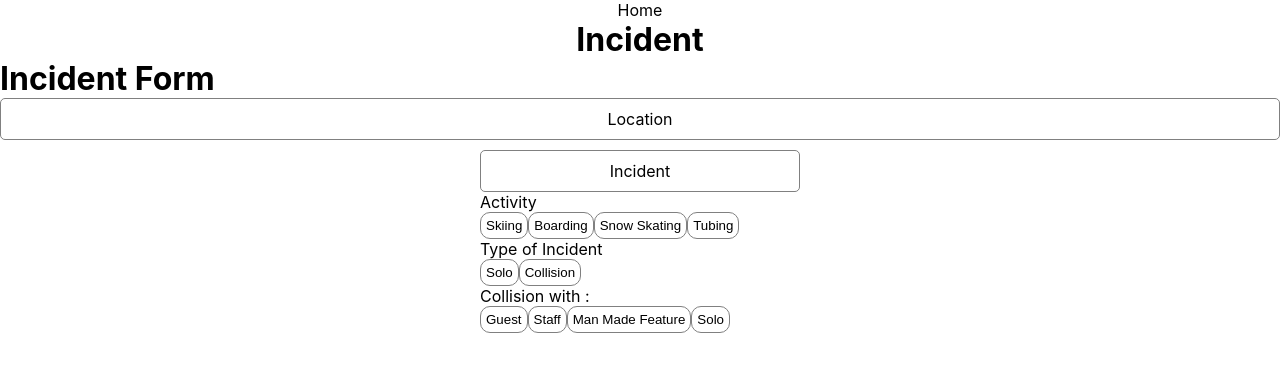
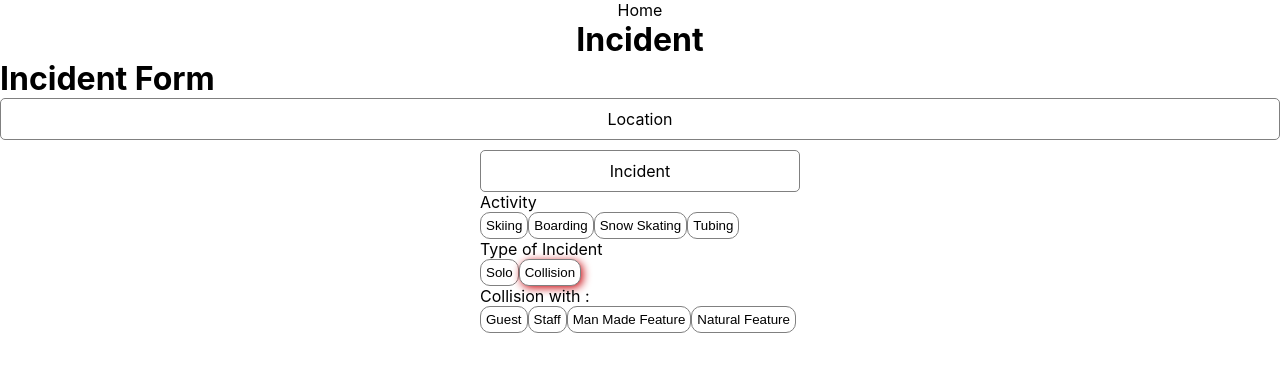
Before and after one commit to BenJensen2/Mountain-Management, a React (Create React App) app in the folder client/: page /incident in a window 1280 px wide. Both pictures are taken after a click on the button "Collision". Shown: the top 372 px of the page. Built offline with nearby package versions, Linux system fonts and the light colour scheme.

Commit message:
Multiple Select Buttons Finished

```diff
--- a/client/src/Components/Forms/IncidentForm.css
+++ b/client/src/Components/Forms/IncidentForm.css
@@ -24,17 +24,3 @@
   display: flex;
   justify-content: left;
 }
-
-.selector-button{
-  outline: none;
-  display: inline-block;
-  padding: 5px;
-  text-align: center;
-  border: 1px solid gray;
-  border-radius: 10px;
-  background-color: white;
-}
-
-.button-selected{
-  box-shadow: 2px 2px 8px #C90A11;
-}
--- a/client/src/Components/Forms/IncidentForm.jsx
+++ b/client/src/Components/Forms/IncidentForm.jsx
@@ -1,43 +1,14 @@
 import React, { useState } from 'react';
 import './IncidentForm.css'
-import SelectButtons from '../SelectButtons'
+import SingleSelectButtons from '../SingleSelectButtons'
+import MultipleSelectButtons from '../MultipleSelectButtons'
 
 const IncidentForm = () => {
 
   const [activityType, setActivityType] = useState("")
   const [incidentType, setIncidentType] = useState("")
-  const [collision, setCollision] = useState(false)
-  const [collisionType, setCollisionType] = useState("")
-
-  const buttonHandler = (e) => {
-    // console.log(e.target.style, e.target.boxShadow)
-    // let currentShadow = e.target.style.boxShadow;
-    // if (e.target.style.boxShadow == "rgb(201, 10, 17) 2px 2px 8px") {
-    //   console.log("Has box shadow")
-    //   e.target.style.boxShadow = ""
-    // } else {
-    //   console.log("Doesn't have shadow")
-    //   e.target.style.boxShadow = "rgb(201, 10, 17) 2px 2px 8px"
-    // }
-  }
-
-  const collisionHandler = (e) => {
-    buttonHandler(e)
-    // console.log("Type of Incident: ", e.target.value)
-    if (e.target.value === 'collision') {
-      setCollision(true)
-    }
-    else {
-      setCollision(false)
-    }
-    setIncidentType(e.target.value)
-  }
-
-  const collisionTypeHandler = (e) => {
-    buttonHandler(e)
-    // console.log("Collision Type: ", e.target.value)
-    setCollisionType(e.target.value)
-  }
+  const [collisionTypes, setCollisionTypes] = useState([])
+  let shadowColor = "rgb(201, 10, 17)";
 
   // Form Handlers
   const incidentFormHandler = (e) => {
@@ -45,8 +16,7 @@ const IncidentForm = () => {
     let incidentFormData = {
       "activityType": activityType,
       "incidentType": incidentType,
-      "collision": collision,
-      "collisionType": collisionType
+      "collisionTypes": collisionTypes
     }
     console.log("Incident Form Data: ", incidentFormData)
   }
@@ -73,29 +43,44 @@ const IncidentForm = () => {
           <div className="card-body">
             <label htmlFor="activity">Activity</label>
             <div className="activity-types">
-              <SelectButtons
+              <SingleSelectButtons
                 buttons={[
                   ["Skiing", "skiing"],
                   ["Boarding", "boarding"],
                   ["Snow Skating", "snowSkating"],
                   ["Tubing", "tubing"]
                 ]}
+                currentValue={activityType}
                 setValue={setActivityType}
-                shadowColor={"rgb(201, 10, 17)"}
+                shadowColor={shadowColor}
               />
             </div>
             <label htmlFor="">Type of Incident</label>
             <div className="collision-types">
-              <button type="button" className="selector-button unselected" onClick={collisionHandler} value="solo" >Solo</button>
-              <button type="button" className="selector-button unselected" onClick={collisionHandler} value="collision" >Collision</button>
+              <SingleSelectButtons
+                buttons={[
+                  ["Solo", "solo"],
+                  ["Collision", "collision"]
+                ]}
+                currentValue={incidentType}
+                setValue={setIncidentType}
+                shadowColor={shadowColor}
+              />
             </div>
-            {collision && <label htmlFor="">Collision with :</label>}
-            {collision &&
+            {incidentType === "collision" && <label htmlFor="">Collision with :</label>}
+            {incidentType === "collision" &&
               <div className="collision-types">
-                <button type="button" className="selector-button unselected" onClick={collisionTypeHandler} value="guest" >Guest</button>
-                <button type="button" className="selector-button unselected" onClick={collisionTypeHandler} value="staff" >Staff</button>
-                <button type="button" className="selector-button unselected" onClick={collisionTypeHandler} value="manMade" >Man Made Feature</button>
-                <button type="button" className="selector-button unselected" onClick={collisionTypeHandler} value="natural" >Solo</button>
+                <MultipleSelectButtons
+                  buttons={[
+                    ["Guest", "guest"],
+                    ["Staff", "staff"],
+                    ["Man Made Feature", "manMade"],
+                    ["Natural Feature", "natural"]
+                  ]}
+                  values={collisionTypes}
+                  setValues={setCollisionTypes}
+                  shadowColor={shadowColor}
+                />
               </div>
             }
           </div>
--- /dev/null
+++ b/client/src/Components/MultipleSelectButtons.jsx
@@ -0,0 +1,33 @@
+import React from 'react';
+import './SelectButtons.css'
+
+const MultipleSelectButtons = ({ buttons, values, setValues, shadowColor }) => {
+
+  const shadowToggle = (e) => {
+    let shadowStyle = " 2px 2px 8px";
+    e.target.style.boxShadow === shadowColor + shadowStyle
+      ? e.target.style.boxShadow = ""
+      : e.target.style.boxShadow = shadowColor + shadowStyle
+  }
+
+  const buttonHandler = (e) => {
+    if (values.includes(e.target.value)) {
+      setValues(values.filter(value => value !== e.target.value))
+    } else {
+      values.push(e.target.value)
+    }
+    shadowToggle(e)
+  }
+
+  return (
+    <div className="select-buttons">
+      {
+        buttons.map((button, i) =>
+          <button key={i} type="button" className="selector-button" onClick={buttonHandler} value={button[1]}>{button[0]}</button>
+        )
+      }
+    </div>
+  )
+}
+
+export default MultipleSelectButtons;
--- a/client/src/Components/SelectButtons.css
+++ b/client/src/Components/SelectButtons.css
@@ -0,0 +1,9 @@
+.selector-button{
+  outline: none;
+  display: inline-block;
+  padding: 5px;
+  text-align: center;
+  border: 1px solid gray;
+  border-radius: 10px;
+  background-color: white;
+}
--- a/client/src/Components/SelectButtons.jsx
+++ /dev/null
@@ -1,29 +0,0 @@
-import React from 'react';
-import './SelectButtons.css'
-
-const SelectButtons = ({ buttons,setValue, shadowColor }) => {
-
-  const buttonHandler = (e) => {
-    console.log(e.target.style, e.target.boxShadow)
-    if (e.target.style.boxShadow == shadowColor + " 2px 2px 8px") {
-      console.log("Has box shadow")
-      e.target.style.boxShadow = ""
-    } else {
-      console.log("Doesn't have shadow")
-      e.target.style.boxShadow = shadowColor + " 2px 2px 8px"
-    }
-    setValue(e.target.value)
-  }
-
-  return (
-    <div className="select-buttons">
-      {
-        buttons.map((button,i) =>
-        <button key={i} type="button" className="selector-button unselected" onClick={buttonHandler} value={button[1]}>{button[0]}</button>
-        )
-      }
-    </div>
-  )
-}
-
-export default SelectButtons;
--- /dev/null
+++ b/client/src/Components/SingleSelectButtons.jsx
@@ -0,0 +1,39 @@
+import React from 'react';
+import './SelectButtons.css'
+
+const SingleSelectButtons = ({ buttons, currentValue, setValue, shadowColor }) => {
+  const clearButtons = (e) => {
+    let childNodes = e.target.parentElement.children;
+    for (let i = 0; i < childNodes.length; i++) {
+      childNodes[i].style = ""
+    }
+  }
+  const shadowButton = (e) => {
+    let shadowStyle = " 2px 2px 8px";
+    e.target.style.boxShadow === shadowColor + shadowStyle
+      ? e.target.style.boxShadow = ""
+      : e.target.style.boxShadow = shadowColor + shadowStyle
+  }
+
+  const buttonHandler = (e) => {
+    clearButtons(e)
+    if (currentValue !== e.target.value){
+      setValue(e.target.value)
+      shadowButton(e)
+    } else {
+      setValue("")
+    }
+  }
+
+  return (
+    <div className="select-buttons">
+      {
+        buttons.map((button, i) =>
+          <button key={i} type="button" className="selector-button" onClick={buttonHandler} value={button[1]}>{button[0]}</button>
+        )
+      }
+    </div>
+  )
+}
+
+export default SingleSelectButtons;
--- a/client/src/views/Map2D.jsx
+++ b/client/src/views/Map2D.jsx
@@ -59,13 +59,11 @@ const Map = () => {
         ]
       });
 
-      var marker = new mapboxgl.Marker()
+      new mapboxgl.Marker()
         .setLngLat([
           -116.86040550470352,
           34.21151158708819
-        ])
-
-        .addTo(map);
+        ]).addTo(map);
 
       // Load an image from an external URL.
       map.loadImage('http://placekitten.com/50/50', function (error, image) {
--- a/client/src/views/Map3D.jsx
+++ b/client/src/views/Map3D.jsx
@@ -41,13 +41,12 @@ const Map = () => {
       //   ]
       // ]
     });
-    var marker = new mapboxgl.Marker()
+    new mapboxgl.Marker()
       .setLngLat([
         -116.86040550470352,
         34.21151158708819
-      ])
+      ]).addTo(map);
 
-      .addTo(map);
     map.addControl(new mapboxgl.NavigationControl({ visualizePitch: true }));
 
     // Load an image from an external URL.
```
Also changed, not shown: 1 other file (tests, documents, lock files or other folders).
